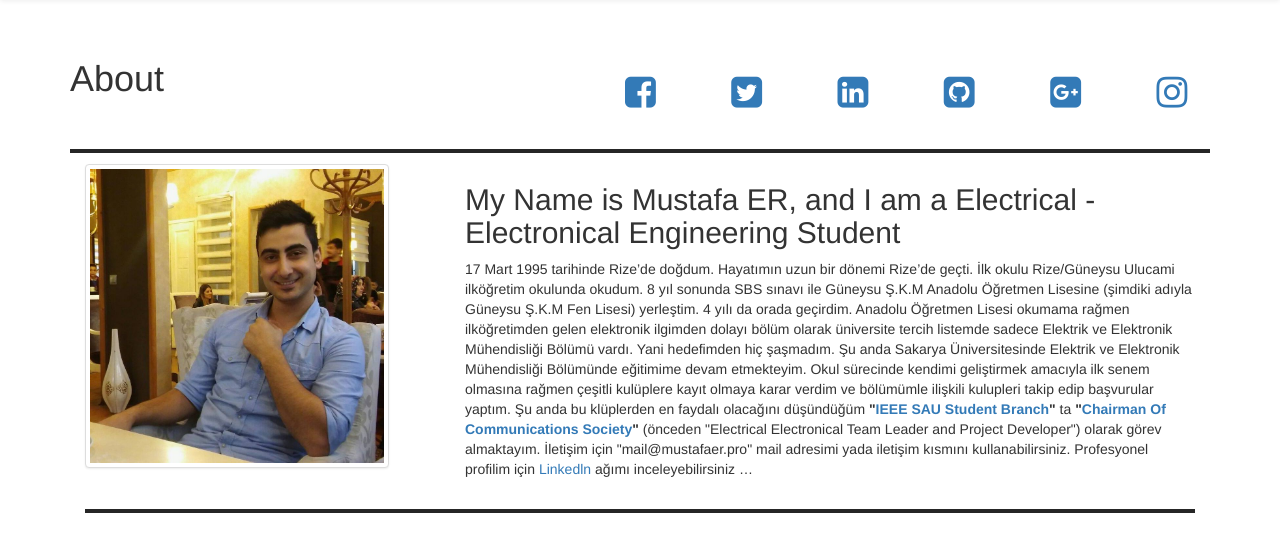
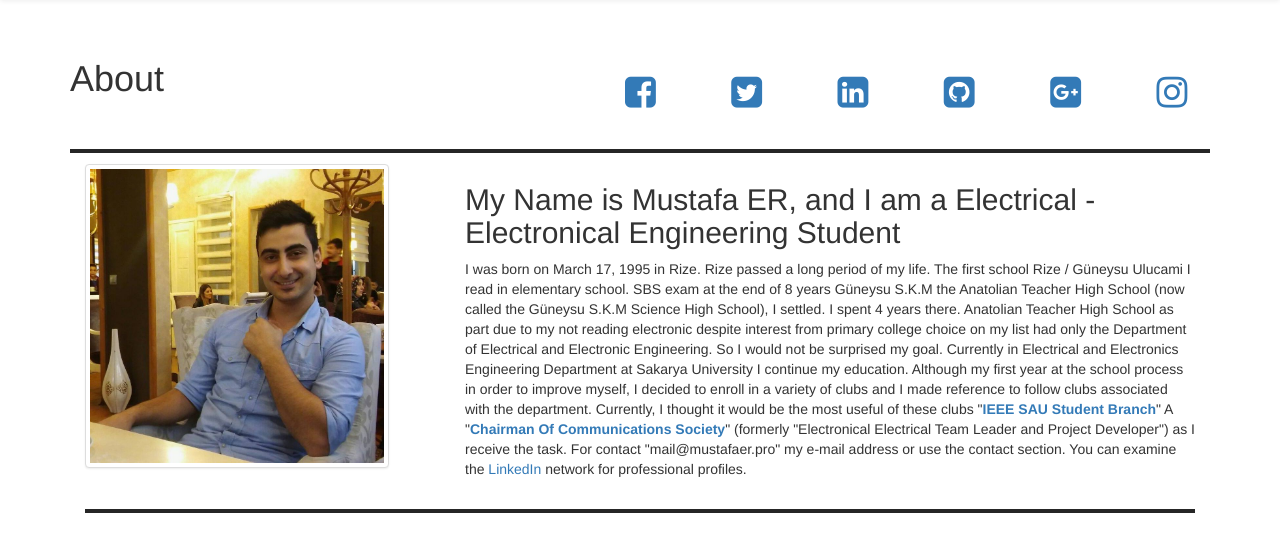
Before and after one commit to mustafaer-zz/onepagepersonalresume, a PHP site: page / in a window 1280 px wide. Shown: the part 51-603 px from the top of the page. Run offline with PHP 8.4, Linux system fonts and the light colour scheme; some libraries are stand-ins or nearby versions.

Commit message:
Kişisel tanıtım sayfası

```diff
--- a/index.php
+++ b/index.php
@@ -67,24 +67,11 @@
    <h1 style="border: 2px solid #262626;"></h1>
    <div class="col-lg-8 col-md-8 col-sm-12 col-xs-12">
        <h2>My Name is Mustafa ER, and I am a Electrical - Electronical Engineering Student</h2>
-            <p>17 Mart 1995 tarihinde Rize’de doğdum. Hayatımın uzun bir dönemi Rize’de geçti. İlk okulu Rize/Güneysu Ulucami ilköğretim okulunda okudum. 8 yıl sonunda SBS sınavı ile Güneysu Ş.K.M Anadolu Öğretmen Lisesine  (şimdiki adıyla Güneysu Ş.K.M Fen Lisesi) yerleştim. 4 yılı da orada geçirdim.
-
-Anadolu Öğretmen Lisesi okumama rağmen ilköğretimden gelen elektronik ilgimden dolayı bölüm olarak üniversite tercih listemde sadece Elektrik ve Elektronik Mühendisliği Bölümü vardı. Yani hedefimden hiç şaşmadım. Şu anda Sakarya Üniversitesinde Elektrik ve Elektronik Mühendisliği Bölümünde eğitimime devam etmekteyim.
-
-Okul sürecinde  kendimi geliştirmek amacıyla ilk senem olmasına rağmen  çeşitli kulüplere kayıt olmaya karar verdim ve bölümümle ilişkili kulupleri takip edip başvurular yaptım. Şu anda bu klüplerden  en faydalı olacağını düşündüğüm <b>"<a href="https://www.facebook.com/sauieee" style="text-decoration: none;">IEEE SAU Student Branch</a>"</b> ta <b>"<a href="https://www.facebook.com/ieeesaucomsoc" style="text-decoration: none;">Chairman Of Communications Society</a>"</b> (önceden "Electrical Electronical Team Leader and Project Developer") olarak görev almaktayım.
-
-İletişim için  "mail@mustafaer.pro" mail adresimi yada iletişim kısmını kullanabilirsiniz.
-
-Profesyonel profilim için <a href="" style="text-decoration: none;">Linkedln</a> ağımı inceleyebilirsiniz …
-
-</p>
+       <p>I was born on March 17, 1995 in Rize. Rize passed a long period of my life. The first school Rize / Güneysu Ulucami I read in elementary school. SBS exam at the end of 8 years Güneysu S.K.M the Anatolian Teacher High School (now called the Güneysu S.K.M Science High School), I settled. I spent 4 years there. Anatolian Teacher High School as part due to my not reading electronic despite interest from primary college choice on my list had only the Department of Electrical and Electronic Engineering. So I would not be surprised my goal. Currently in Electrical and Electronics Engineering Department at Sakarya University I continue my education. Although my first year at the school process in order to improve myself, I decided to enroll in a variety of clubs and I made reference to follow clubs associated with the department. Currently, I thought it would be the most useful of these clubs "<b><a href="https://www.facebook.com/sauieee" style="text-decoration: none;">IEEE SAU Student Branch</a></b>" A "<b><a href="https://www.facebook.com/ieeesaucomsoc" style="text-decoration: none;">Chairman Of Communications Society</a></b>" (formerly "Electronical Electrical Team Leader and Project Developer") as I receive the task. For contact "mail@mustafaer.pro" my e-mail address or use the contact section. You can examine the <a href="https://tr.linkedin.com/in/mustafaer/">LinkedIn</a> network for professional profiles.</p>
    </div>
    <div class="col-lg-12 col-md-12 col-sm-12 col-xs-12">
    <h1 style="border: 2px solid #262626;"></h1>
    </div>
-   <div class="container">
-
-   </div>
 </div>
 </body>
 </html>
```
